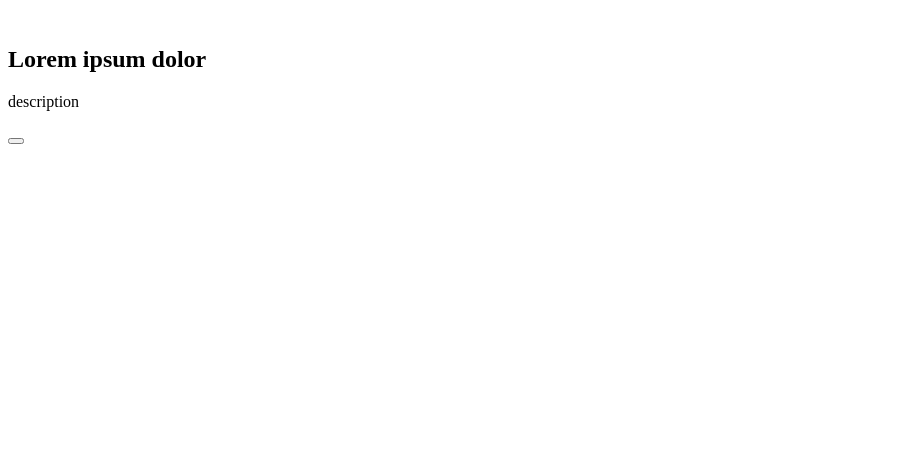
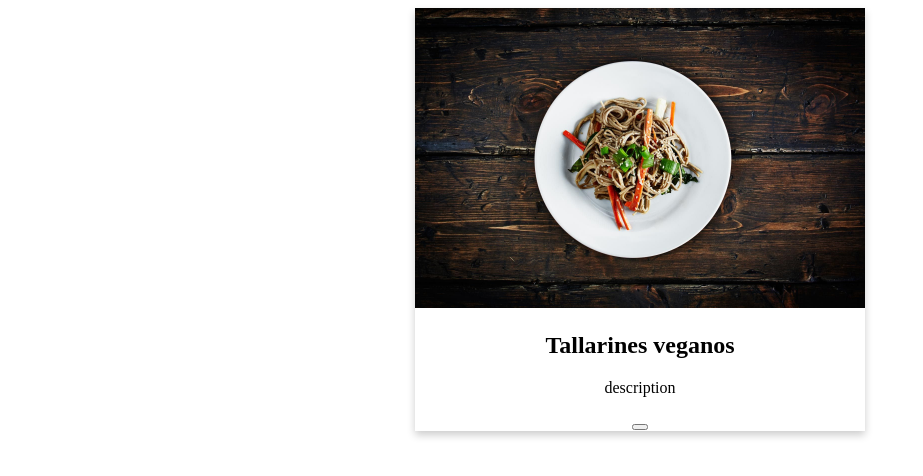
Before and after one commit to MatiasBlanc/restaurant-menu, a website: page index.html in a window 1280 px wide. Shown: the whole page, without its empty margins (0-923 px from the left). Drawn offline with Linux system fonts and the light colour scheme.

Commit message:
add css and images

```diff
--- a/index.html
+++ b/index.html
@@ -3,14 +3,15 @@
 <head>
 	<meta charset="UTF-8">
 	<title>Home</title>
+	<link rel="stylesheet" href="./public/style.css">
 </head>
 <body>
 	<main>
-		<article>
-			<img src="" alt="">
-			<h2>Lorem ipsum dolor</h2>
-			<p>description</p>
-			<button></button>
+		<article class="card">
+			<img class="card__image" src="./assets/images/223_1r140806_eat_spots_sobanndls.jpg" alt="">
+			<h2 class="card__title">Tallarines veganos</h2>
+			<p class="card__description">description</p>
+			<button class="card__add"></button>
 		</article>
 	</main>
 </body>
--- /dev/null
+++ b/public/style.css
@@ -0,0 +1,11 @@
+.card {
+    box-shadow: 0 4px 8px 0 rgba(0, 0, 0, 0.2);
+    max-width: 450px;
+    margin: auto;
+    text-align: center;
+}
+
+.card .card__image {
+    height: auto;
+    width: 100%;
+}
```
Also changed, not shown: assets/images/223_1r140806_eat_spots_sobanndls.jpg (added).
